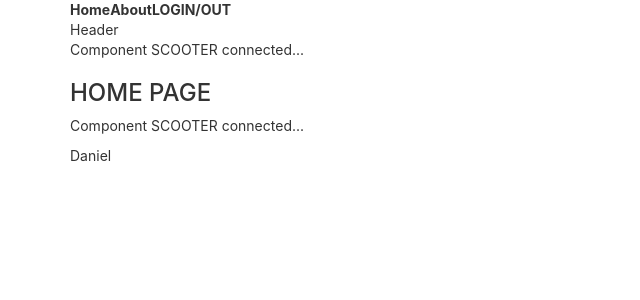
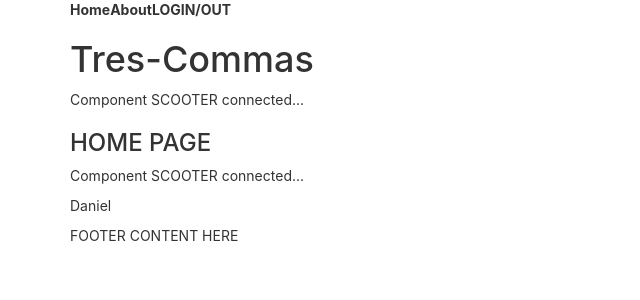
Before and after one commit to drmartirosian/PROJ4, a React (Create React App) app: page / in a window 1280 px wide. Shown: the top 300 px of the page, without its empty margins (0-640 px from the left). Built offline with nearby package versions, Linux system fonts and the light colour scheme.

Commit message:
Emergency backup commit

```diff
--- a/package.json
+++ b/package.json
@@ -3,11 +3,13 @@
   "version": "0.1.0",
   "private": true,
   "dependencies": {
+    "bootstrap": "^4.4.1",
     "dotenv": "^7.0.0",
     "express": "^4.16.4",
     "mongoose": "^5.4.20",
     "morgan": "^1.9.1",
     "react": "^16.8.4",
+    "react-bootstrap": "^1.0.0-beta.16",
     "react-dom": "^16.8.4",
     "react-router-dom": "^5.0.0",
     "react-scripts": "^3.1.2",
--- a/src/pages/App/App.jsx
+++ b/src/pages/App/App.jsx
@@ -3,7 +3,7 @@ import './App.css';
 import { Route, Switch } from 'react-router-dom';
 import HomePage from '../HomePage/HomePage';
 import Scooter from "../../components/Scooter/Scooter"
-
+// import 'bootstrap/dist/css/bootstrap.min.css'
 
 const Test = [ "Daniel" ]
 
@@ -22,13 +22,18 @@ class App extends Component {
           <th>About</th>
           <th>LOGIN/OUT</th>
         </nav>
-        <header>Header</header>
+        <header>
+          <h1>Tres-Commas</h1>
+        </header>
+        <body>
         <Scooter/>
         <Switch>
           <Route exact path='/' render={() =>
-            <HomePage test={this.state.test} />
+          <HomePage test={this.state.test} />
           } />
         </Switch>
+        </body>
+        <footer>FOOTER CONTENT HERE</footer>
       </div>
     );
   }
--- a/src/pages/HomePage/HomePage.jsx
+++ b/src/pages/HomePage/HomePage.jsx
@@ -5,8 +5,8 @@ import Scooter from "../../components/Scooter/Scooter"
 const HomePage = ({ test }) => {
   return (
     <div>
-        <h3>HOME PAGE</h3>
-        <Scooter />
+      <h3>HOME PAGE</h3>
+      <Scooter />
   <p>
   {test}
   </p>
```
Also changed, not shown: 1 other file (tests, documents, lock files or other folders).
